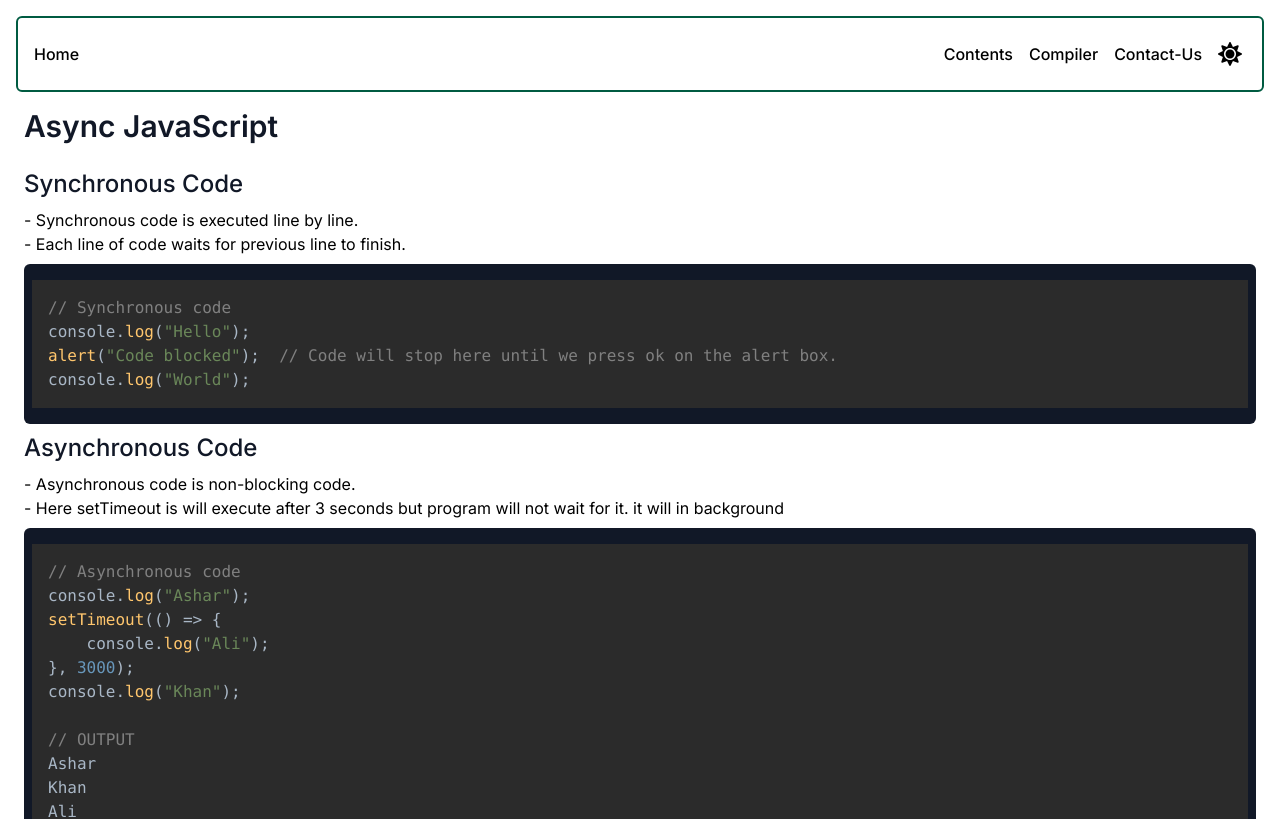
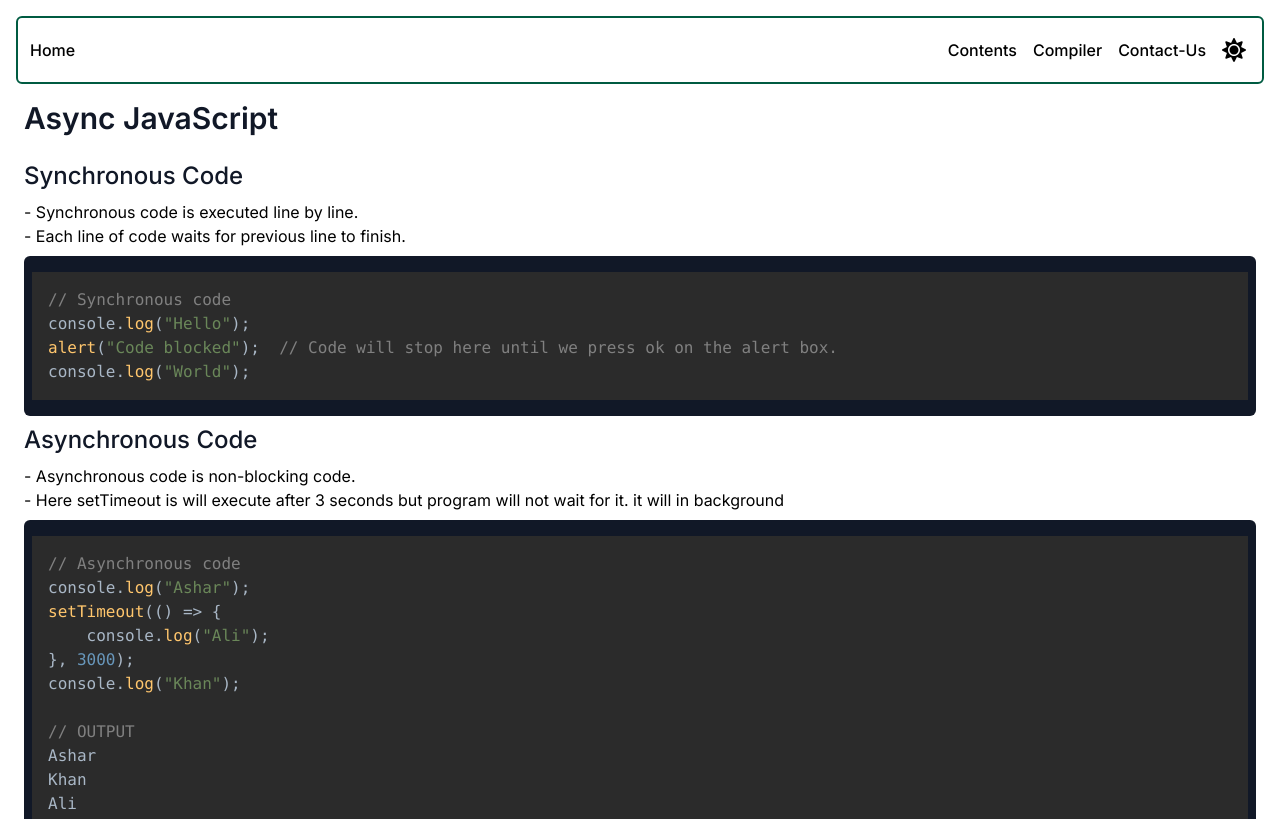
Before and after one commit to Asharalikhan4/JavaScript, a Next.js app in the folder website/: page /async-javascript in a window 1280 px wide. Shown: the top 819 px of the page. Built offline with nearby package versions, Linux system fonts and the light colour scheme.

Commit message:
Navbar fix

```diff
--- a/website/src/components/common/Navbar.tsx
+++ b/website/src/components/common/Navbar.tsx
@@ -46,7 +46,7 @@ const Navbar: FC = () => {
                     <Link href={"/contact-us"} className="block cursor-pointer transition-colors duration-200 hover:text-[#005B41] hover:dark:text-violet-300" onClick={handleToggleMobileMenu}>Contact-Us</Link>
                 </div>
             )}
-            <div className="hidden md:flex justify-between items-center font-medium md:px-4 md:py-4 px-2 py-3">
+            <div className="hidden md:flex justify-between items-center font-medium px-3 py-3">
                 <Link href={"/"} className="cursor-pointer transition-colors duration-200 hover:text-[#005B41] hover:dark:text-violet-300">Home</Link>
                 <div className="flex items-center gap-x-4 px-1">
                     <Link href={"/table-of-contents"} className="cursor-pointer transition-colors duration-200 hover:text-[#005B41] hover:dark:text-violet-300">Contents</Link>
```
